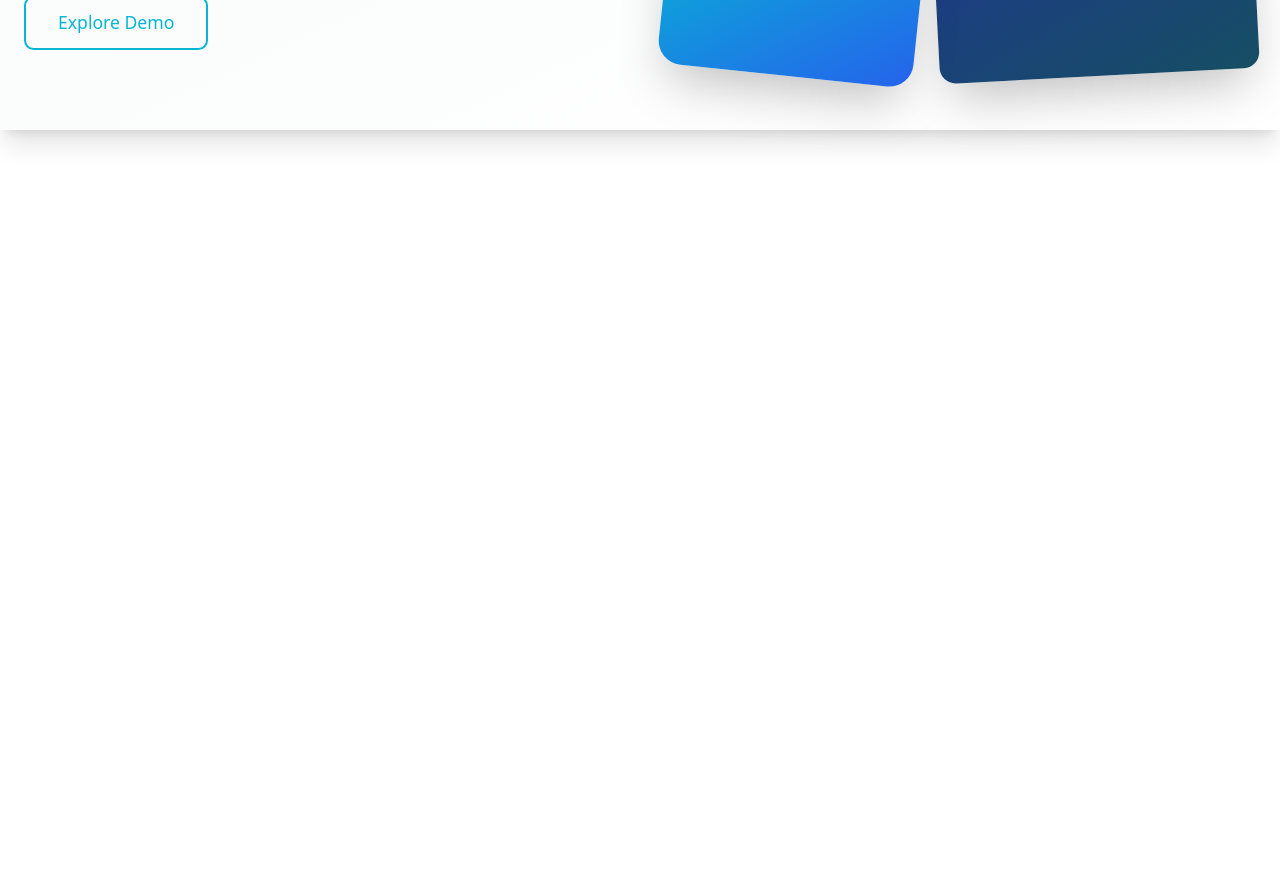
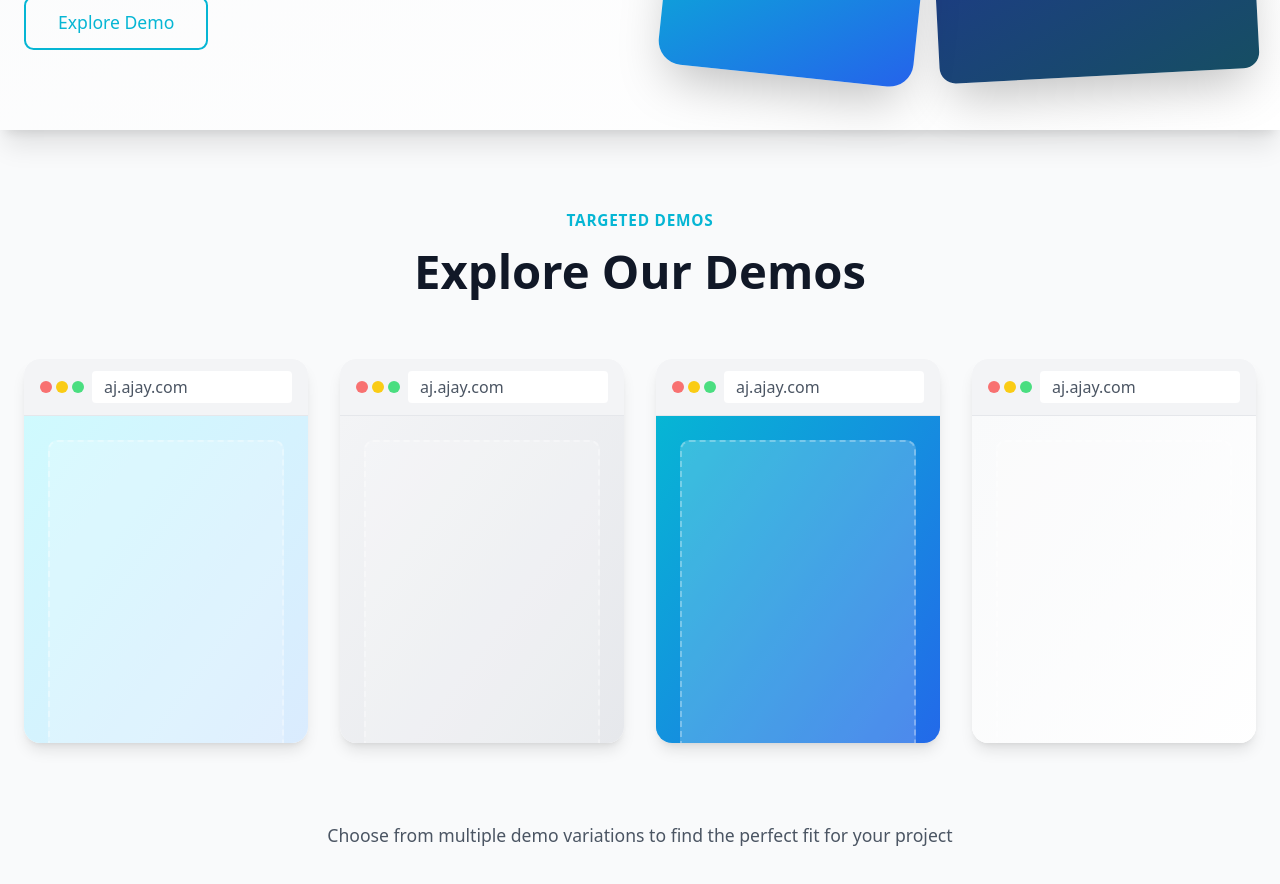
Before and after one commit to azzayshakya/Machine-Mate, a React (Vite) app in the folder frontend/: page /home in a window 1280 px wide. Shown: the part 540-1424 px from the top of the page. Before the commit the page ends 800 px from the top, so only its background shows below. Built offline with nearby package versions, Linux system fonts and the light colour scheme.

Commit message:
feat : update the structure and create the demo section for home page

```diff
--- /dev/null
+++ b/frontend/src/pages/home/Home.jsx
@@ -0,0 +1,13 @@
+import DemosSection from "./components/DemosSection";
+import HeroSection from "./components/HeroSection";
+
+const Home = () => {
+  return (
+  <div>
+    <HeroSection/>
+    <DemosSection/>
+  </div>
+  );
+};
+
+export default Home;
--- /dev/null
+++ b/frontend/src/pages/home/components/DemosSection.jsx
@@ -0,0 +1,84 @@
+const DemosSection = () => {
+  const demoCards = [
+    {
+      id: 1,
+      title: "Help Desk",
+      subtitle: "Helpdesk Documentation",
+      bgColor: "bg-gradient-to-br from-cyan-100 to-blue-100",
+    },
+    {
+      id: 2,
+      title: "Cool Documentation",
+      subtitle: "Support Communities",
+      bgColor: "bg-gradient-to-br from-gray-100 to-gray-200",
+    },
+    {
+      id: 3,
+      title: "Help Center",
+      subtitle: "Knowledge Base",
+      bgColor: "bg-gradient-to-br from-cyan-500 to-blue-600",
+    },
+    {
+      id: 4,
+      title: "Onepage Documentation",
+      subtitle: "Single Page Docs",
+      bgColor: "bg-gradient-to-br from-gray-50 to-white",
+    },
+  ];
+
+  return (
+    <div className="min-h-screen bg-gray-50 py-20">
+      <div className="mx-auto max-w-7xl px-6">
+        <div className="mb-16 text-center">
+          <p className="mb-4 text-sm font-semibold uppercase tracking-wider text-cyan-500">
+            TARGETED DEMOS
+          </p>
+          <h1 className="mb-8 text-5xl font-bold text-gray-900">
+            Explore Our Demos
+          </h1>
+        </div>
+
+        <div className="grid grid-cols-1 gap-8 md:grid-cols-2 lg:grid-cols-4">
+          {demoCards.map((card) => (
+            <div
+              key={card.id}
+              className="group transform cursor-pointer transition-all duration-300 hover:-translate-y-4 hover:shadow-2xl"
+            >
+              <div className="h-96 overflow-hidden rounded-2xl bg-white shadow-lg">
+                <div className="border-b bg-gray-100 px-4 py-3">
+                  <div className="flex items-center space-x-2">
+                    <div className="flex space-x-1">
+                      <div className="h-3 w-3 rounded-full bg-red-400"></div>
+                      <div className="h-3 w-3 rounded-full bg-yellow-400"></div>
+                      <div className="h-3 w-3 rounded-full bg-green-400"></div>
+                    </div>
+                    <div className="mx-4 flex-1">
+                      <div className="text-xs rounded bg-white px-3 py-1 text-gray-600">
+                        aj.ajay.com
+                      </div>
+                    </div>
+                  </div>
+                </div>
+
+                <div
+                  className={`${card.bgColor} relative h-full overflow-hidden p-6`}
+                >
+                  <div className="flex h-full w-full items-center justify-center rounded-lg border-2 border-dashed border-white/30 bg-white/20"></div>
+                </div>
+              </div>
+            </div>
+          ))}
+        </div>
+
+        <div className="mt-20 text-center">
+          <p className="text-lg text-gray-600">
+            Choose from multiple demo variations to find the perfect fit for
+            your project
+          </p>
+        </div>
+      </div>
+    </div>
+  );
+};
+
+export default DemosSection;
--- a/frontend/src/pages/Home.jsx
+++ b/frontend/src/pages/home/components/HeroSection.jsx
@@ -1,4 +1,4 @@
-const Home = () => {
+const HeroSection = () => {
   return (
     <div className="relative   bg-gradient-to-br from-gray-50 to-white shadow-xl">
       {/* <div className="absolute inset-0 overflow-hidden pointer-events-none">
@@ -58,4 +58,4 @@ const Home = () => {
   );
 };
 
-export default Home;
+export default HeroSection;
--- a/frontend/src/router/Router.jsx
+++ b/frontend/src/router/Router.jsx
@@ -1,5 +1,5 @@
 import { createBrowserRouter, Navigate } from "react-router-dom";
-import Home from "../pages/Home";
+import Home from "../pages/home/Home";
 import { ErrorPage } from "../pages/common/ErrorPage";
 import { NotFoundPage } from "../pages/common/NotFoundPage";
 import RedirectPage from "../pages/common/RedirectPage";
--- a/frontend/task.html
+++ b/frontend/task.html
@@ -7,5 +7,6 @@
 </head>
 <body>
     <!-- 1. add the documentation in whole code  -->
+     <!-- 2. add the animation like fade in in the cards and hero section -->
 </body>
 </html>
```
